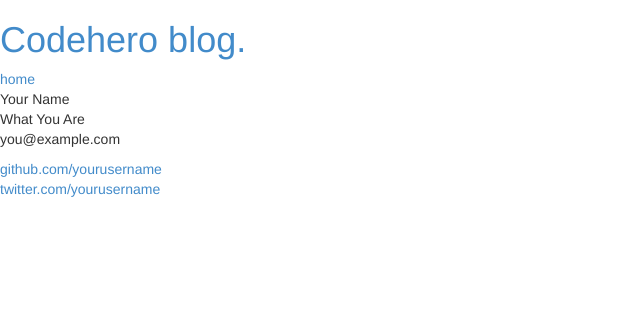
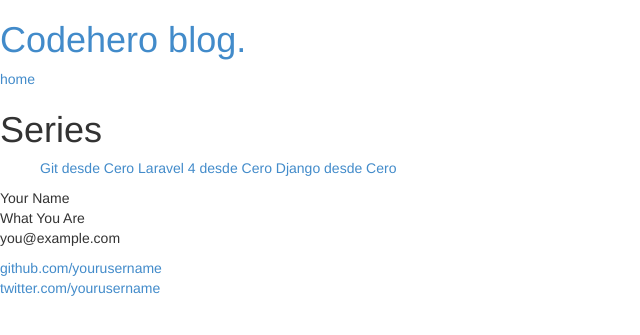
Before and after one commit to codeheroco/codehero-static, a Jekyll site: the page built from series/index.html, in a window 1280 px wide. Shown: the top 335 px of the page, without its empty margins (0-640 px from the left). Built offline with Jekyll 4.4.1, drawn with Linux system fonts in a browser that asks for light colours; Markdown is read by kramdown in place of the engine named in the settings.

Commit message:
Agregando las páginas sobre series.
Agregar las primeras páginas relacionadas con la sección de series. por ahora hay 3 links solo funciona el de git-desde-cero.

```diff
--- a/series/index.html
+++ b/series/index.html
@@ -2,3 +2,23 @@
 layout: default
 title: Series - Codehero
 ---
+
+<div id="home">
+  <h1>Series</h1>
+  <ul class="posts">
+    {% for post in site.posts %}
+      {% if post.categories contains 'git' %}
+        {% capture post_git %} {{ post_git | plus: 1 }} {% endcapture %}
+      {% endif %}
+      {% if post.categories contains 'laravel' %}
+        {% capture post_laravel %} {{ post_laravel | plus: 1 }} {% endcapture %}
+      {% endif %}
+      {% if post.categories contains 'django' %}
+        {% capture post_django %} {{ post_django | plus: 1 }} {% endcapture %}
+      {% endif %}
+    {% endfor %}
+    <a href="/series/git-desde-cero.html">Git desde Cero</a>{{ post_git }}
+    <a href="/series/laravel-4-desde-cero.html">Laravel 4 desde Cero</a>{{ post_laravel }}
+    <a href="/series/django-desde-cero.html">Django desde Cero</a>{{ post_django }}
+  </ul>
+</div>
```
Also changed, not shown: series/git-desde-cero.html (added, +19 -0 lines).
